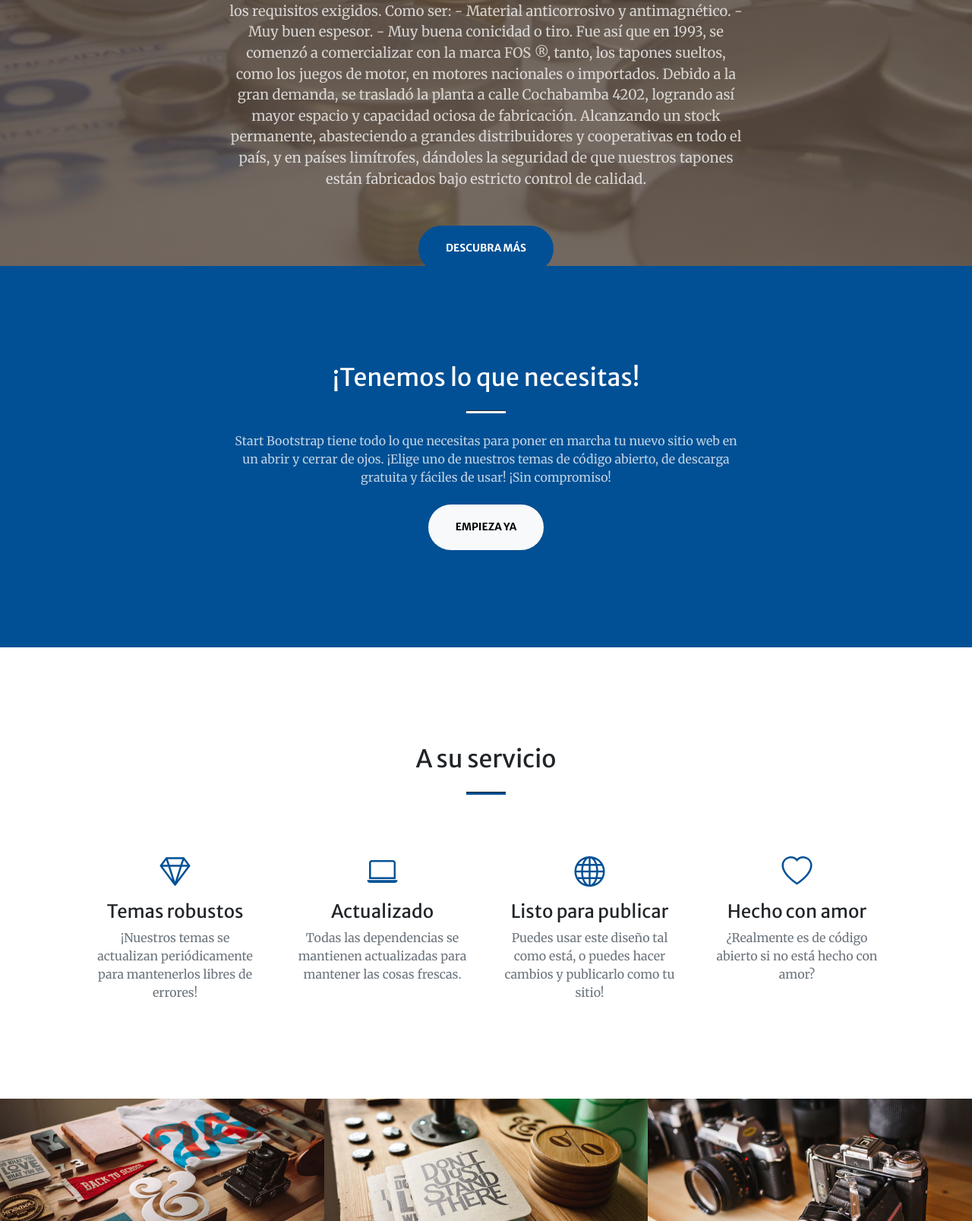
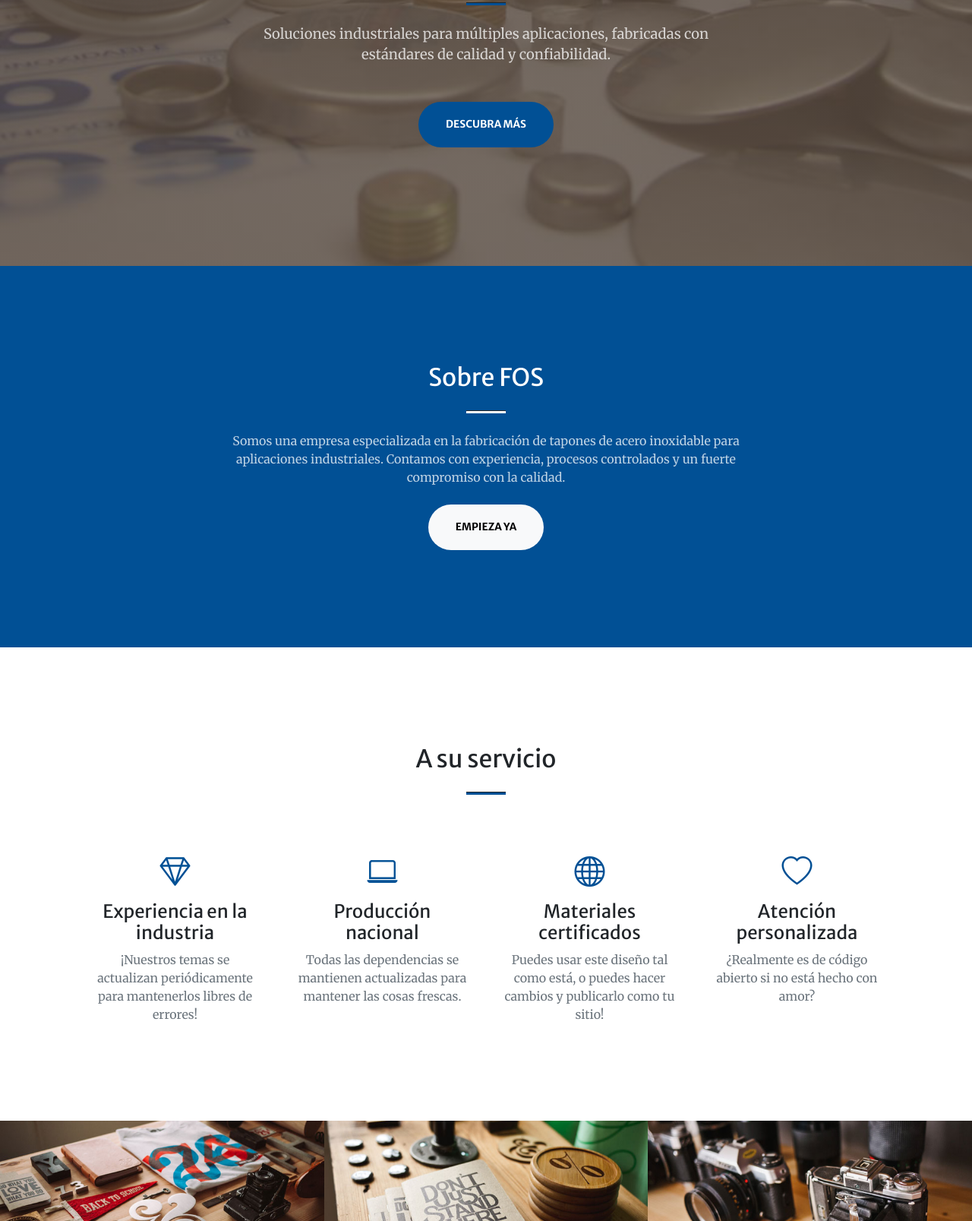
Before and after one commit to sejama/fos, a plain HTML site: page nuevo/index.html in a window 1280 px wide. Shown: the part 450-2057 px from the top of the page at 76% size. Drawn offline with nearby package versions, Linux system fonts and the light colour scheme; some packages are replaced by stand-ins of ours; a script that the page names is missing.

Commit message:
primera version

```diff
--- a/nuevo/index.html
+++ b/nuevo/index.html
@@ -39,21 +39,12 @@
             <div class="container px-4 px-lg-5 h-100">
                 <div class="row gx-4 gx-lg-5 h-100 align-items-center justify-content-center text-center">
                     <div class="col-lg-8 align-self-end">
-                        <h1 class="text-white font-weight-bold">Bienvenidos a Tapones FOS</h1>
+                        <h1 class="text-white font-weight-bold">Tapones de acero inoxidable de alta precisión</h1>
                         <hr class="divider" />
                     </div>
                     <div class="col-lg-8 align-self-baseline">
                         <p class="text-white-75 mb-5">
-                            Nuestra empresa es netamente metalúrgica, dedicada al diseño y fabricación de matrices de corte y estampado de hierros y aceros.
-                            Fundada alrededor de 1960, en un pequeño taller comenzamos a construir distintos dispositivos para grandes empresas de la zona.
-                            Allá por 1990 por requerimiento de mecánicos y de rectificadores ante la falta de un producto eficiente en el mercado que satisfaga sus necesidades, se comenzó a hacer muestras de tapones de block en ACERO INOXIDABLE, los cuales cumplían ampliamente los requisitos exigidos.
-                            Como ser:
-                            - Material anticorrosivo y antimagnético.
-                            - Muy buen espesor.
-                            - Muy buena conicidad o tiro.
-                            Fue así que en 1993, se comenzó a comercializar con la marca FOS ®, tanto, los tapones sueltos, como los juegos de motor, en motores nacionales o importados.
-                            Debido a la gran demanda, se trasladó la planta a calle Cochabamba 4202, logrando así mayor espacio y capacidad ociosa de fabricación.
-                            Alcanzando un stock permanente, abasteciendo a grandes distribuidores y cooperativas en todo el país, y en países limítrofes, dándoles la seguridad de que nuestros tapones están fabricados bajo estricto control de calidad.
+                            Soluciones industriales para múltiples aplicaciones, fabricadas con estándares de calidad y confiabilidad.
                         </p>
                         <a class="btn btn-primary btn-xl" href="#nosostros">Descubra más</a>
                     </div>
@@ -65,9 +56,11 @@
             <div class="container px-4 px-lg-5">
                 <div class="row gx-4 gx-lg-5 justify-content-center">
                     <div class="col-lg-8 text-center">
-                        <h2 class="text-white mt-0">¡Tenemos lo que necesitas!</h2>
+                        <h2 class="text-white mt-0">Sobre FOS</h2>
                         <hr class="divider divider-light" />
-                        <p class="text-white-75 mb-4">Start Bootstrap tiene todo lo que necesitas para poner en marcha tu nuevo sitio web en un abrir y cerrar de ojos. ¡Elige uno de nuestros temas de código abierto, de descarga gratuita y fáciles de usar! ¡Sin compromiso!</p>
+                        <p class="text-white-75 mb-4">
+                            Somos una empresa especializada en la fabricación de tapones de acero inoxidable para aplicaciones industriales. Contamos con experiencia, procesos controlados y un fuerte compromiso con la calidad.
+                        </p>
                         <a class="btn btn-light btn-xl" href="#services">Empieza ya</a>
                     </div>
                 </div>
@@ -82,28 +75,28 @@
                     <div class="col-lg-3 col-md-6 text-center">
                         <div class="mt-5">
                             <div class="mb-2"><i class="bi-gem fs-1 text-primary"></i></div>
-                            <h3 class="h4 mb-2">Temas robustos</h3>
+                            <h3 class="h4 mb-2">Experiencia en la industria</h3>
                             <p class="text-muted mb-0">¡Nuestros temas se actualizan periódicamente para mantenerlos libres de errores!</p>
                         </div>
                     </div>
                     <div class="col-lg-3 col-md-6 text-center">
                         <div class="mt-5">
                             <div class="mb-2"><i class="bi-laptop fs-1 text-primary"></i></div>
-                            <h3 class="h4 mb-2">Actualizado</h3>
+                            <h3 class="h4 mb-2">Producción nacional</h3>
                             <p class="text-muted mb-0">Todas las dependencias se mantienen actualizadas para mantener las cosas frescas.</p>
                         </div>
                     </div>
                     <div class="col-lg-3 col-md-6 text-center">
                         <div class="mt-5">
                             <div class="mb-2"><i class="bi-globe fs-1 text-primary"></i></div>
-                            <h3 class="h4 mb-2">Listo para publicar</h3>
+                            <h3 class="h4 mb-2">Materiales certificados</h3>
                             <p class="text-muted mb-0">Puedes usar este diseño tal como está, o puedes hacer cambios y publicarlo como tu sitio!</p>
                         </div>
                     </div>
                     <div class="col-lg-3 col-md-6 text-center">
                         <div class="mt-5">
                             <div class="mb-2"><i class="bi-heart fs-1 text-primary"></i></div>
-                            <h3 class="h4 mb-2">Hecho con amor</h3>
+                            <h3 class="h4 mb-2">Atención personalizada</h3>
                             <p class="text-muted mb-0">¿Realmente es de código abierto si no está hecho con amor?</p>
                         </div>
                     </div>
@@ -202,7 +195,13 @@
                             <div class="form-floating mb-3">
                                 <input class="form-control" id="name" type="text" placeholder="Enter your name..." data-sb-validations="required" />
                                 <label for="name">Nombre y Apellido</label>
-                                <div class="invalid-feedback" data-sb-feedback="name:required">Se requiere un nombre.</div>
+                                <div class="invalid-feedback" data-sb-feedback="name:required">Se requiere nombre y apellido.</div>
+                            </div>
+                            <!-- Empresa input-->
+                            <div class="form-floating mb-3">
+                                <input class="form-control" id="empresa" type="text" placeholder="Enter your company..." data-sb-validations="required" />
+                                <label for="empresa">Empresa</label>
+                                <div class="invalid-feedback" data-sb-feedback="empresa:required">Se requiere nombre de la empresa.</div>
                             </div>
                             <!-- Email address input-->
                             <div class="form-floating mb-3">
@@ -213,7 +212,7 @@
                             </div>
                             <!-- Phone number input-->
                             <div class="form-floating mb-3">
-                                <input class="form-control" id="phone" type="tel" placeholder="(123) 456-7890" data-sb-validations="required" />
+                                <input class="form-control" id="phone" type="tel" placeholder="123 4567890" data-sb-validations="required" />
                                 <label for="phone">Número de teléfono</label>
                                 <div class="invalid-feedback" data-sb-feedback="phone:required">Se requiere un número de teléfono.</div>
                             </div>
@@ -255,7 +254,7 @@
         </section>
         <!-- Footer-->
         <footer class="bg-light py-5">
-            <div class="container px-4 px-lg-5"><div class="small text-center text-muted">Copyright &copy; 2025 - SeJaMa</div></div>
+            <div class="container px-4 px-lg-5"><div class="small text-center text-muted">Copyright &copy; 2025 - SeJaMa - © Tapones FOS – Todos los derechos reservados</div></div>
         </footer>
         <!-- Bootstrap core JS-->
         <script src="https://cdn.jsdelivr.net/npm/bootstrap@5.2.3/dist/js/bootstrap.bundle.min.js"></script>
```
